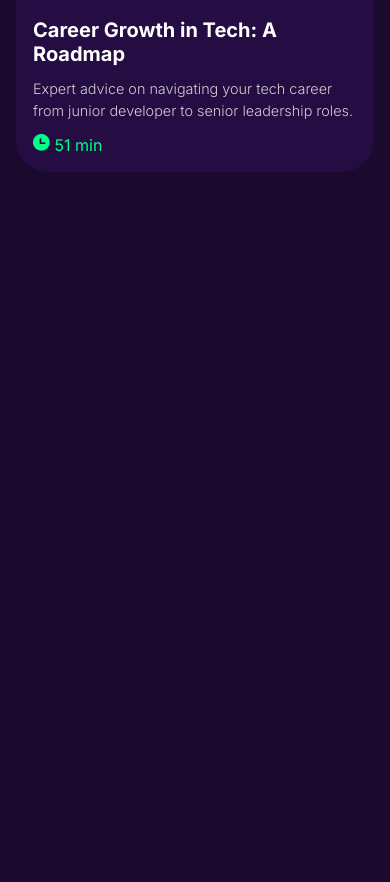
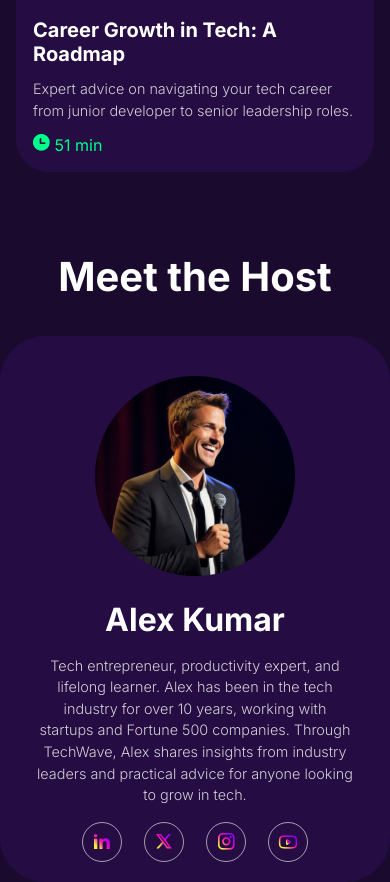
Before and after one commit to SumaiyaMasum/B13-A02-TechWave, a plain HTML site: page index.html in a window 390 px wide. Shown: the part 4014-4896 px from the top of the page. Before the commit the page ends 4216 px from the top, so only its background shows below. Drawn offline with Linux system fonts and the light colour scheme.

Commit message:
Host section and it's responsive style desgined

```diff
--- a/index.html
+++ b/index.html
@@ -195,6 +195,40 @@
 
       </aside>
 
+       <aside>
 
+        <h1 class="host-title">Meet the Host</h1>
+
+           <section class="host">
+
+
+
+            <div class="host-img">
+
+                <img src="./assets/host.png" alt="">
+
+            </div>
+
+            <div class="host-description">
+
+                <h4>Alex Kumar</h4>
+                <p class="description">Tech entrepreneur, productivity expert, and lifelong learner. Alex has been in the tech industry for over 10 years, working with startups and Fortune 500 companies. Through TechWave, Alex shares insights from industry leaders and practical advice for anyone looking to grow in tech.</p>
+
+
+                <p class="host-icons"><img id="icon-1" src="./assets/linkedin.png" alt="">  <img id="icon-2" src="./assets/x.png" alt=""> <img id="icon-3" src="./assets/instagram.png" alt=""> <img src="./assets/youtube.png" alt=""></p>
+
+
+
+
+            </div>
+
+
+           </section>
+
+       </aside>
+
+       <footer>
+        <h1></h1>
+       </footer>
 </body>
 </html>
--- a/style.css
+++ b/style.css
@@ -382,7 +382,7 @@ height: 225px;
 
 /*Featured section*/
 
-.featured-title{
+.featured-title , .host-title{
 
       font-size:3rem;
       font-weight: 700;
@@ -440,6 +440,13 @@ height: 225px;
 
 }
 
+  .featured-card iframe{
+
+    border-top-left-radius: 45px;
+    border-top-right-radius: 45px;
+}
+
+
 
 
 
@@ -469,7 +476,71 @@ height: 225px;
 
 }
 
+   /*Host Section*/
+.host{
+    display: flex;
 
+    max-width: 1240px;
+    margin: 0 auto;
+     justify-content: center;
+    align-items: center;
+
+     background: rgba(53, 17, 101, 0.4);
+     height: 280px;
+
+     border-radius: 45px;
+
+}
+
+.host-img{
+
+
+    padding: 40px;
+}
+
+
+.host-description h4{
+    font-size: 2rem;
+   font-weight: 700;
+   margin-top: -20px;
+   margin-bottom: 16px;
+}
+
+.host-icons{
+
+    margin-top: 25px;
+
+}
+
+#icon-1,
+#icon-2,
+#icon-3{
+
+    margin-right: 10px;
+
+
+
+
+
+}
+.host-icons{
+    display: flex;
+    align-items: center;
+    gap: 12px;
+}
+
+
+.host-icons img{
+    width:40px;
+    height: 40px;
+    border-radius: 50%;
+    object-fit: contain;
+    background: transparent;
+    border: 1px solid rgba(255, 255, 255, 0.589);
+     padding: 0;
+    object-fit: none;
+    background-position: center;
+}
 
 
 
@@ -740,10 +811,36 @@ font-size: 2.5rem;
 
   }
 
-   .featured-title{
+   .featured-title {
     font-size: 2.5rem;
     padding-top: 50px;
     padding-bottom: 8px;
+  }
+
+  /*host section*/
+
+
+   .host{
+    flex-direction: column;
+
+    max-width: 100%;
+    margin: 0 auto;
+
+     height:auto;
+     text-align: center;
+
+}
+
+.host-icons{
+      justify-content: center;
+      margin-top: 16px;
+      padding-bottom: 20px;
+  }
+
+  .host-title{
+    font-size: 2.5rem;
+    padding-top: 50px;
+    padding-bottom: 35px;
   }
 
 
@@ -755,6 +852,4 @@ font-size: 2.5rem;
 
 
 
-
-
 }
```
